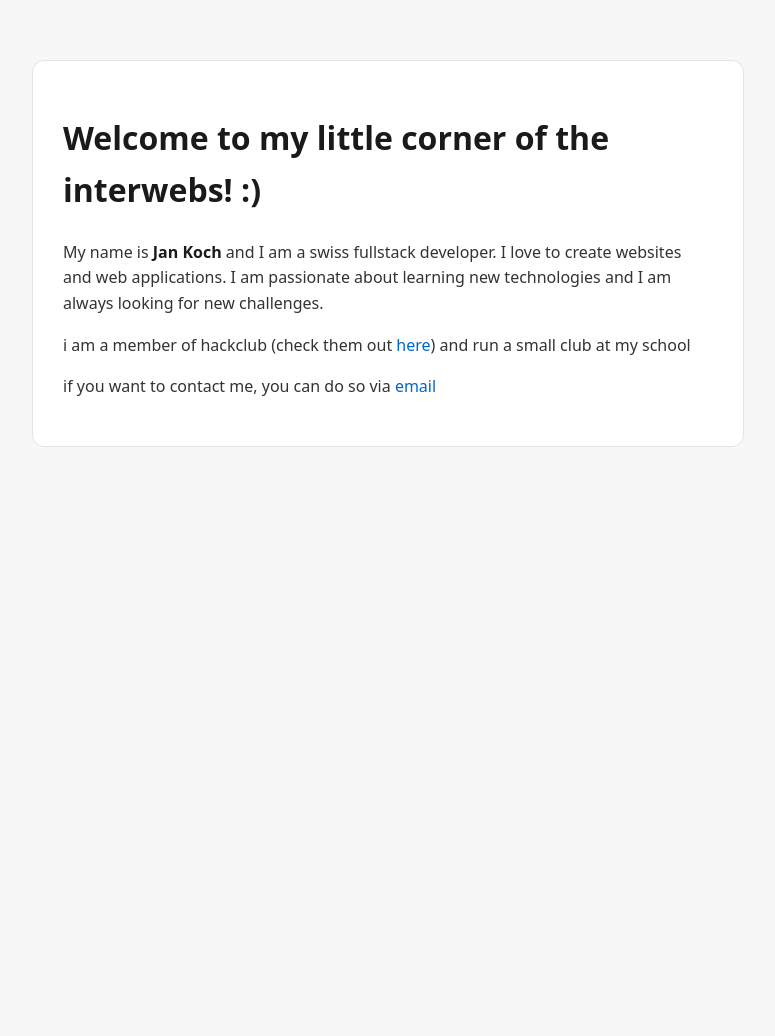
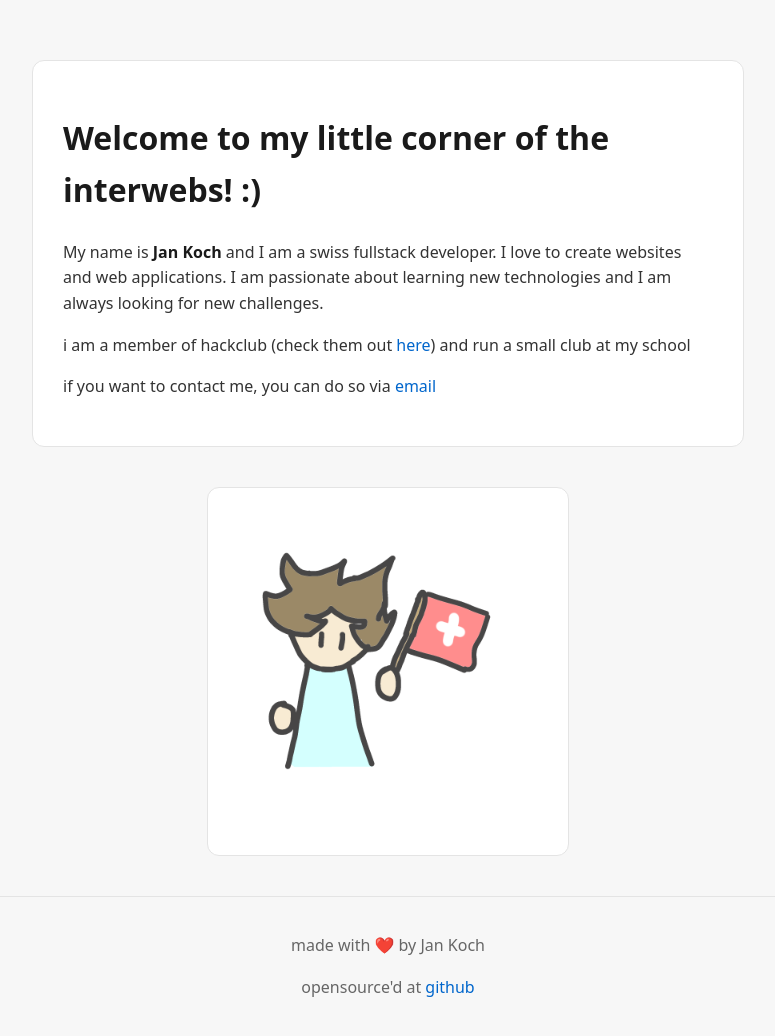
Before and after one commit to meepstertron/boba-portfolio, a plain HTML site: page simple/index.html in a window 1280 px wide. Shown: the whole page, without its empty margins (252-1027 px from the left). Before the commit the page ends 800 px from the top, so only its background shows below. Drawn offline with Linux system fonts and the light colour scheme.

Commit message:
Add footer and image section to personal webpage; update CSS for layout

```diff
--- a/simple/index.html
+++ b/simple/index.html
@@ -7,11 +7,17 @@
     <title>My Corner of the interwebs :)</title>
 </head>
 <body>
-    <div class="main">
+    <div class="main wide">
         <h1>Welcome to my little corner of the interwebs! :)</h1>
         <p>My name is <strong>Jan Koch</strong> and I am a swiss fullstack developer. I love to create websites and web applications. I am passionate about learning new technologies and I am always looking for new challenges.</p>
         <p>i am a member of hackclub (check them out <a href="https://hackclub.com">here</a>) and run a small club at my school</p>
         <p>if you want to contact me, you can do so via <a href="mailto:jan.koch@hexagonical.ch">email</a> </p>
     </div>
+    <div class="main fit img-container">
+        <img src="https://github.com/meepstertron/boba-portfolio/blob/main/doodle.png?raw=true" alt="" width="300px">
+    </div>
+    <footer>
+        <p>made with ❤️ by Jan Koch</p>
+        <p>opensource'd at <a href="https://github.com/meepstertron/boba-portfolio">github</a></p>
 </body>
 </html>
--- a/simple/style.css
+++ b/simple/style.css
@@ -8,7 +8,7 @@ body {
 }
 
 .main {
-    max-width: 650px;
+
     margin: 40px auto;
     padding: 30px;
     background: white;
@@ -40,3 +40,25 @@ p {
 strong {
     color: #1a1a1a;
 }
+
+footer {
+    margin-top: 40px;
+    padding-top: 20px;
+    border-top: #e4e4e4 1px solid;
+    text-align: center;
+    color: #666;
+}
+
+.fit {
+    width: fit-content;
+    height: auto;
+}
+
+.img-container {
+    text-align: center;
+}
+
+.wide {
+    width: 100%;
+    max-width: 650px;
+}
```
